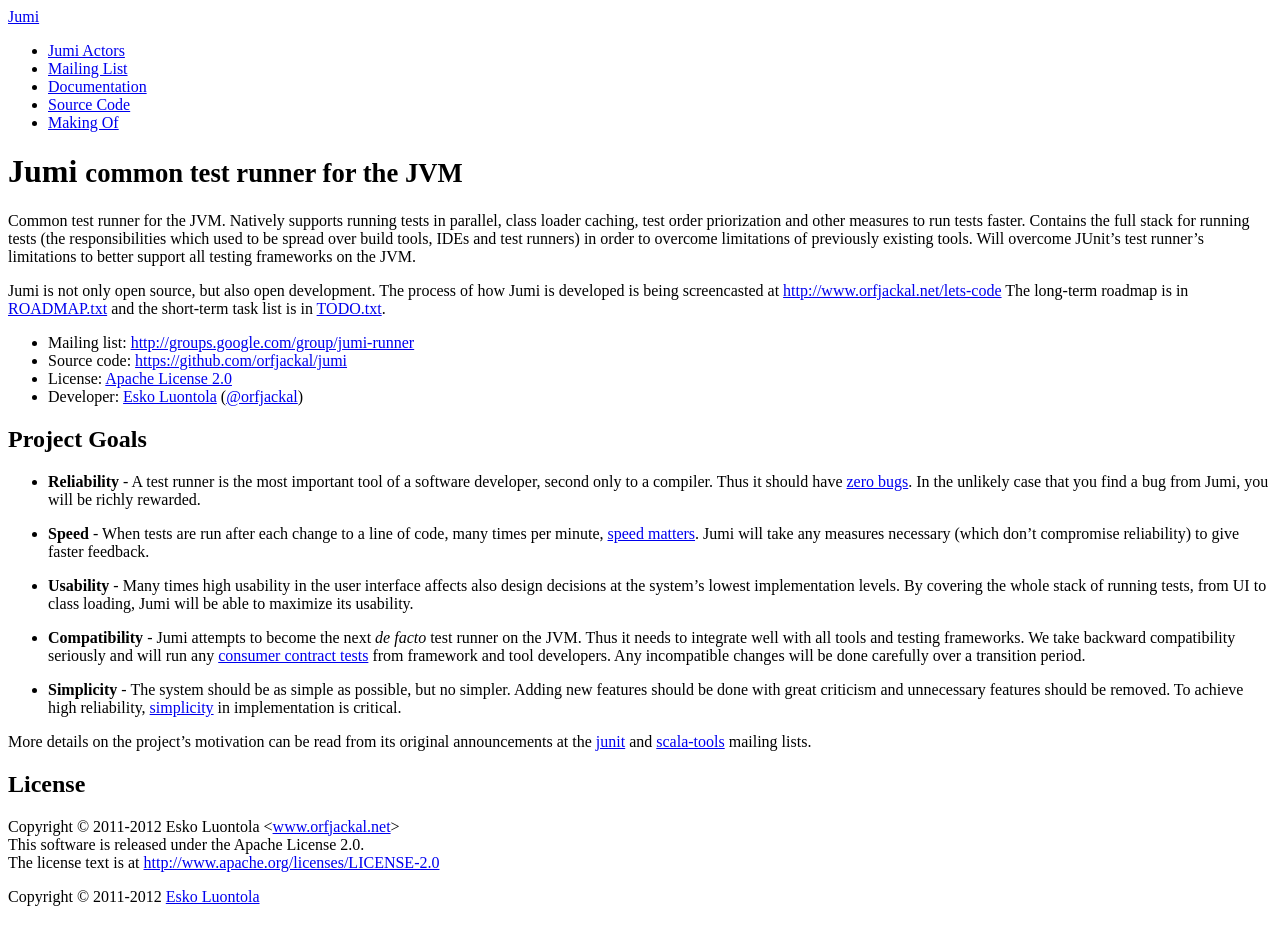
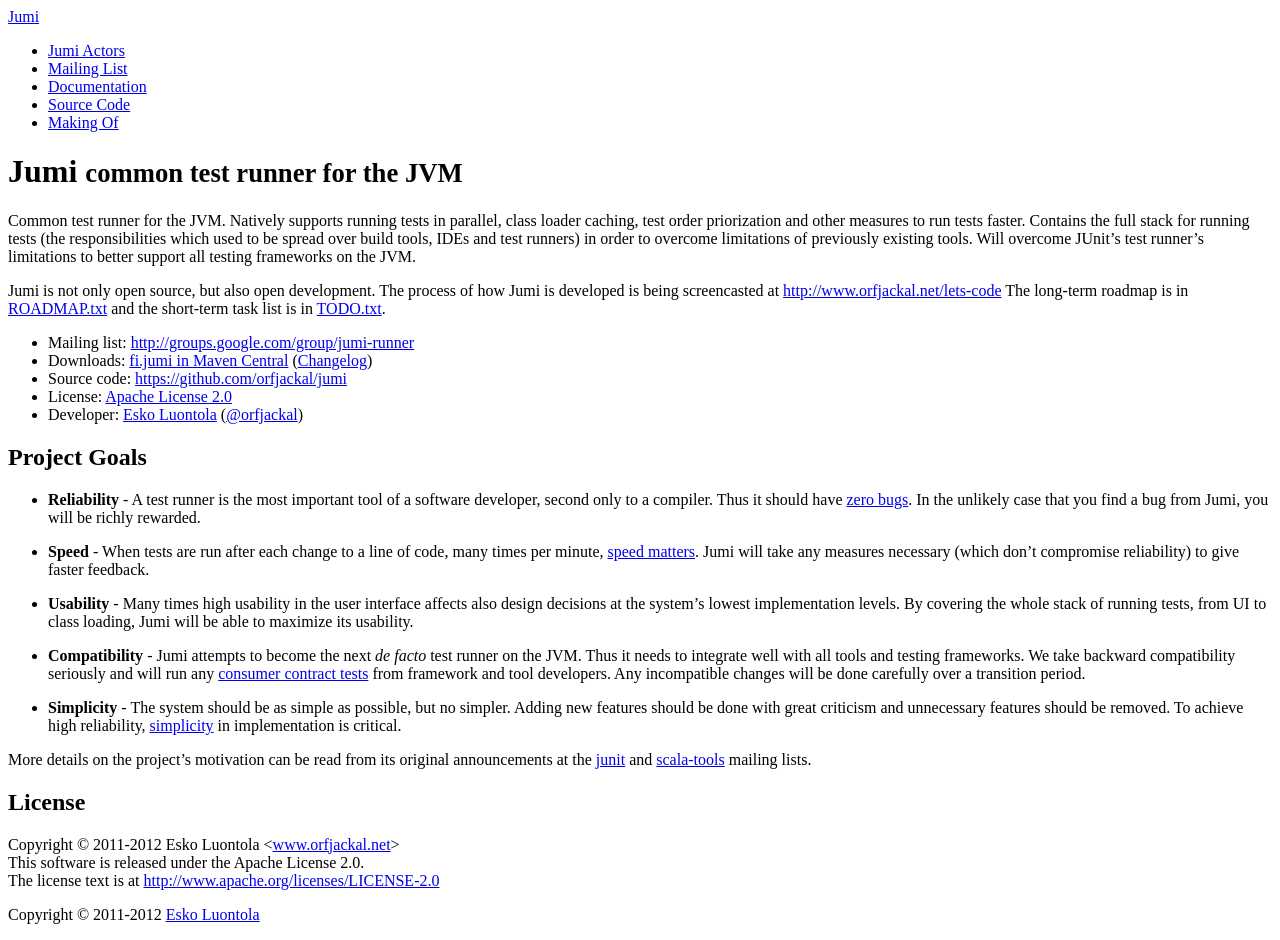
Before and after one commit to luontola/jumi, a Jekyll site: the page built from index.md, in a window 1280 px wide. Built offline with Jekyll 4.4.1, drawn with Linux system fonts in a browser that asks for light colours.

Commit message:
Links to Maven Central and Changelog

```diff
--- a/index.md
+++ b/index.md
@@ -8,6 +8,7 @@
 Jumi is not only open source, but also open development. The process of how Jumi is developed is being screencasted at <http://www.orfjackal.net/lets-code> The long-term roadmap is in [ROADMAP.txt](https://github.com/orfjackal/jumi/blob/master/ROADMAP.txt) and the short-term task list is in [TODO.txt](https://github.com/orfjackal/jumi/blob/master/TODO.txt).
 
 - Mailing list: <http://groups.google.com/group/jumi-runner>
+- Downloads: [fi.jumi in Maven Central](http://search.maven.org/#search%7Cga%7C1%7Cg%3A%22fi.jumi%22) ([Changelog](https://github.com/orfjackal/jumi/blob/master/CHANGELOG.md))
 - Source code: <https://github.com/orfjackal/jumi>
 - License: [Apache License 2.0](http://www.apache.org/licenses/LICENSE-2.0)
 - Developer: [Esko Luontola](https://github.com/orfjackal) ([@orfjackal](http://twitter.com/orfjackal))
```
